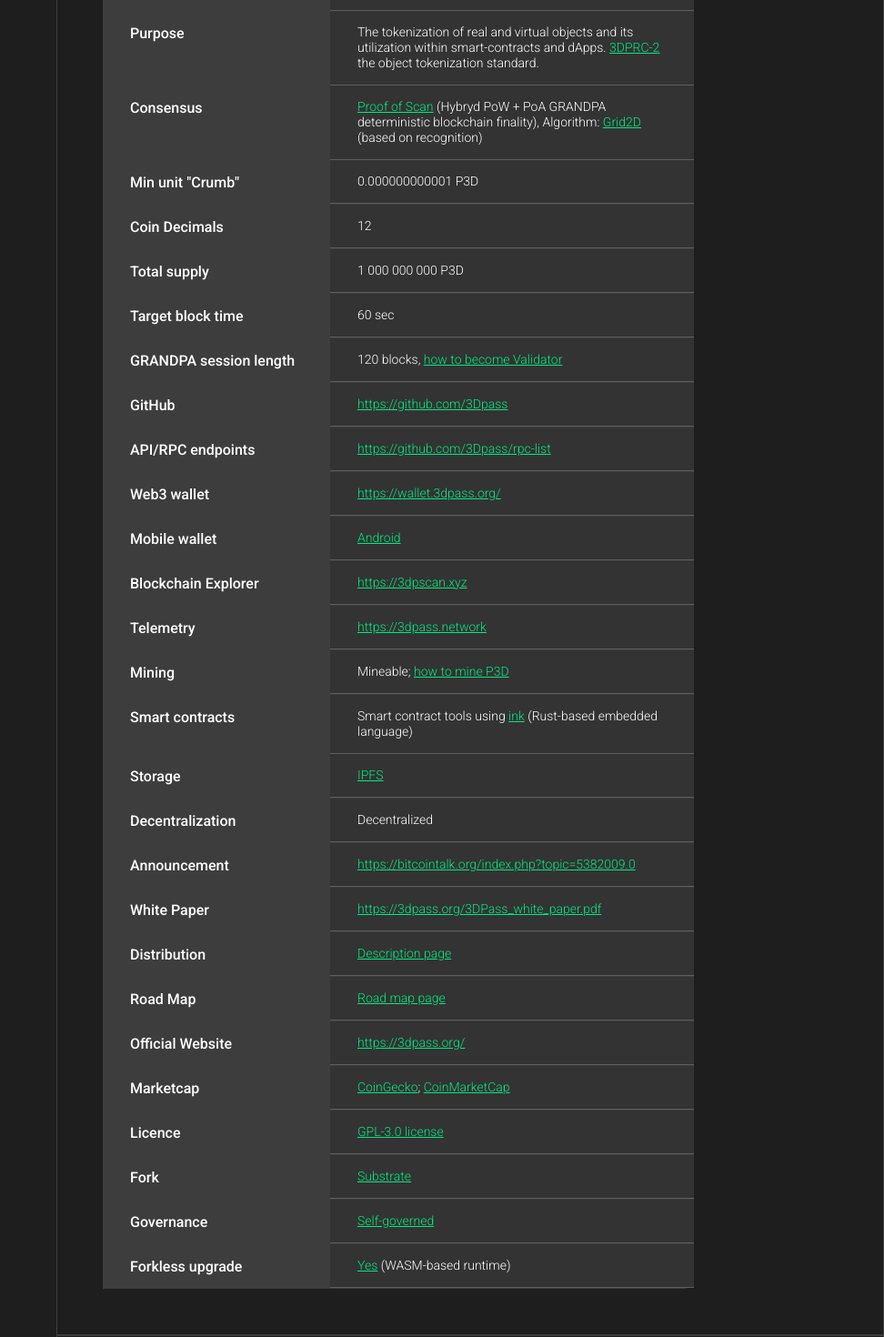
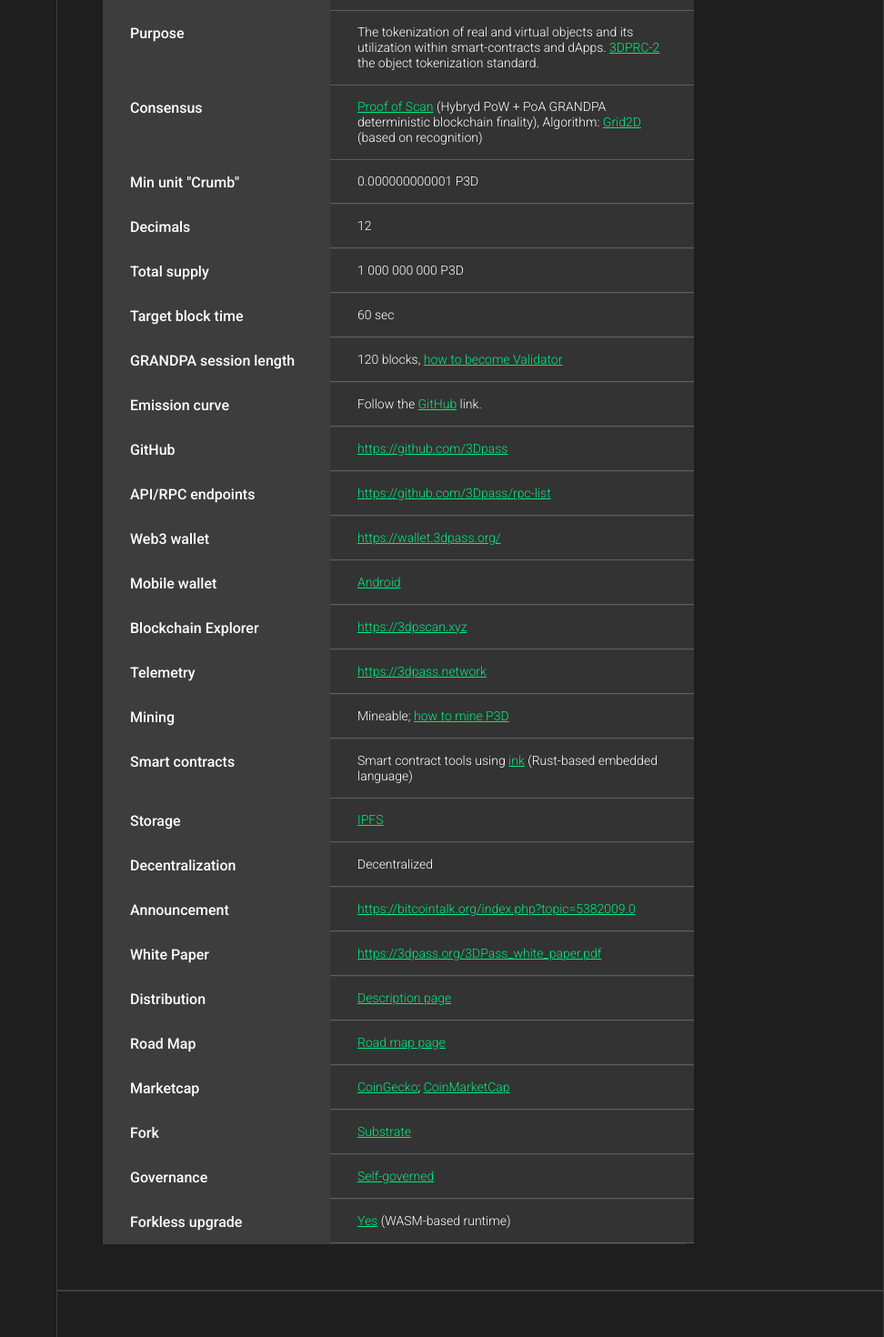
Before and after one commit to 3Dpass/website, a React (Create React App) app: page /coin in a window 1280 px wide. Shown: the part 8079-9549 px from the top of the page at 91% size, without its empty margins (308-1280 px from the left). Built offline with nearby package versions, Linux system fonts and the light colour scheme; the HTML template or start-up script is replaced by a standard one.

Commit message:
minor-fixes

```diff
--- a/src/pages/Coin.jsx
+++ b/src/pages/Coin.jsx
@@ -621,7 +621,7 @@ ETH SIGNATURE
                 0.000000000001 P3D
               </div>
               <div className="page-table-left page-table-info">
-                Coin Decimals
+                Decimals
               </div>
               <div className="page-table-right page-table-content">12</div>
               <div className="page-table-left page-table-info">
@@ -639,6 +639,12 @@ ETH SIGNATURE
               </div>
               <div className="page-table-right page-table-content">
                 120 blocks, <Link to="/mainnet#validator">how to become Validator</Link>
+              </div>
+              <div className="page-table-left page-table-info">
+                Emission curve
+              </div>
+              <div className="page-table-right page-table-content">
+                Follow the <Link to="https://github.com/3Dpass/3DP/blob/9986ce55e517c61f425ecec3b6267b2ea1f93b1a/runtime/src/lib.rs#L431">GitHub</Link> link.
               </div>
               <div className="page-table-left page-table-info">GitHub</div>
               <div className="page-table-right page-table-content">
@@ -724,12 +730,6 @@ ETH SIGNATURE
               <div className="page-table-right page-table-content">
                 <a href="#road-map">Road map page</a>
               </div>
-              <div className="page-table-left page-table-info">
-                Official Website
-              </div>
-              <div className="page-table-right page-table-content">
-                <Link to="/">https://3dpass.org/</Link>
-              </div>
               <div className="page-table-left page-table-info">Marketcap</div>
               <div className="page-table-right page-table-content">
               <Link to="https://www.coingecko.com/en/coins/3dpass">
@@ -737,12 +737,6 @@ ETH SIGNATURE
                 </Link>
                 ; <Link to="https://coinmarketcap.com/currencies/3dpass/">
                   CoinMarketCap
-                </Link>
-              </div>
-              <div className="page-table-left page-table-info">Licence</div>
-              <div className="page-table-right page-table-content">
-                <Link to="https://github.com/3Dpass/3DP/blob/main/LICENSE">
-                  GPL-3.0 license
                 </Link>
               </div>
               <div className="page-table-left page-table-info">Fork</div>
```
